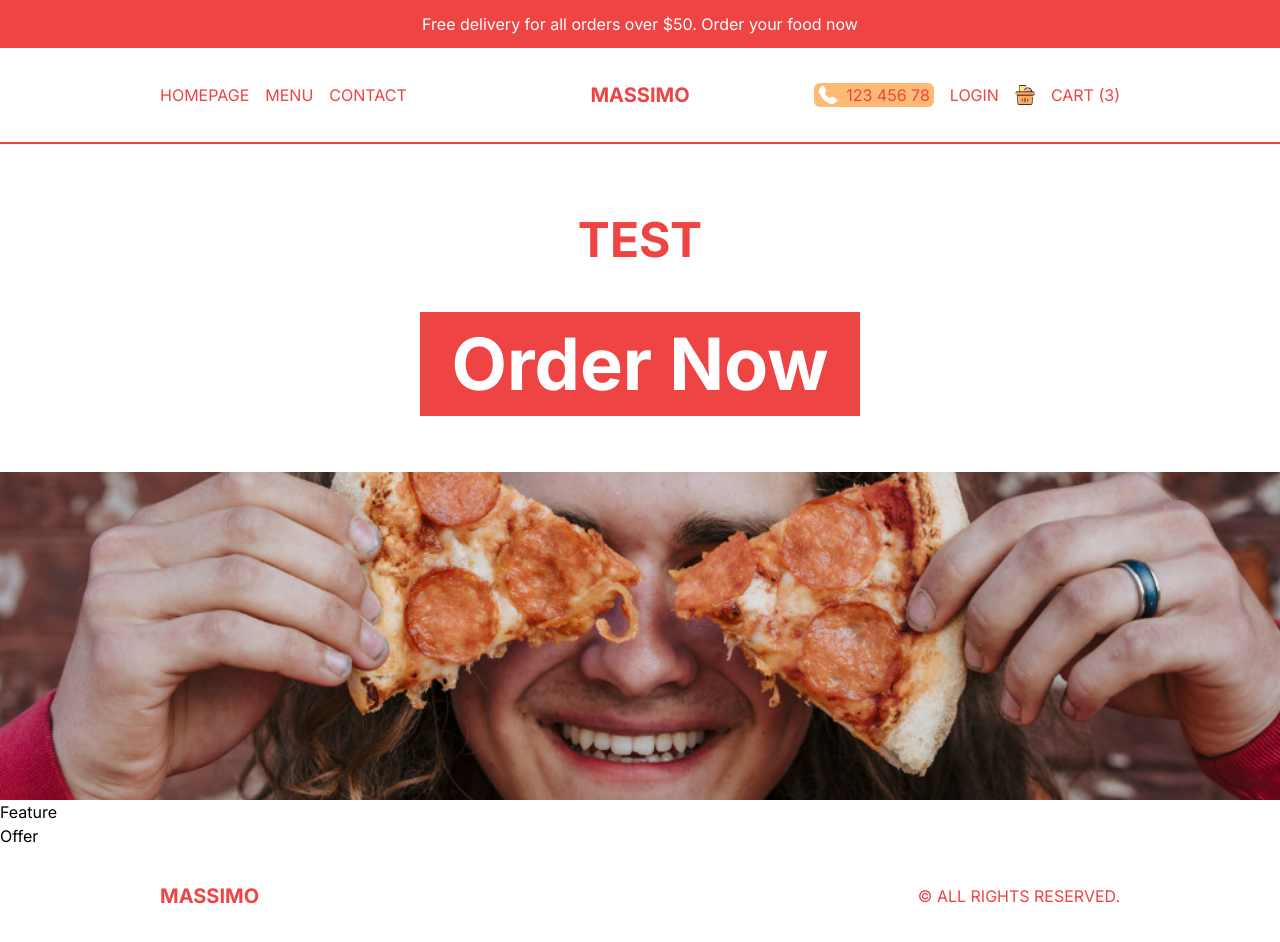
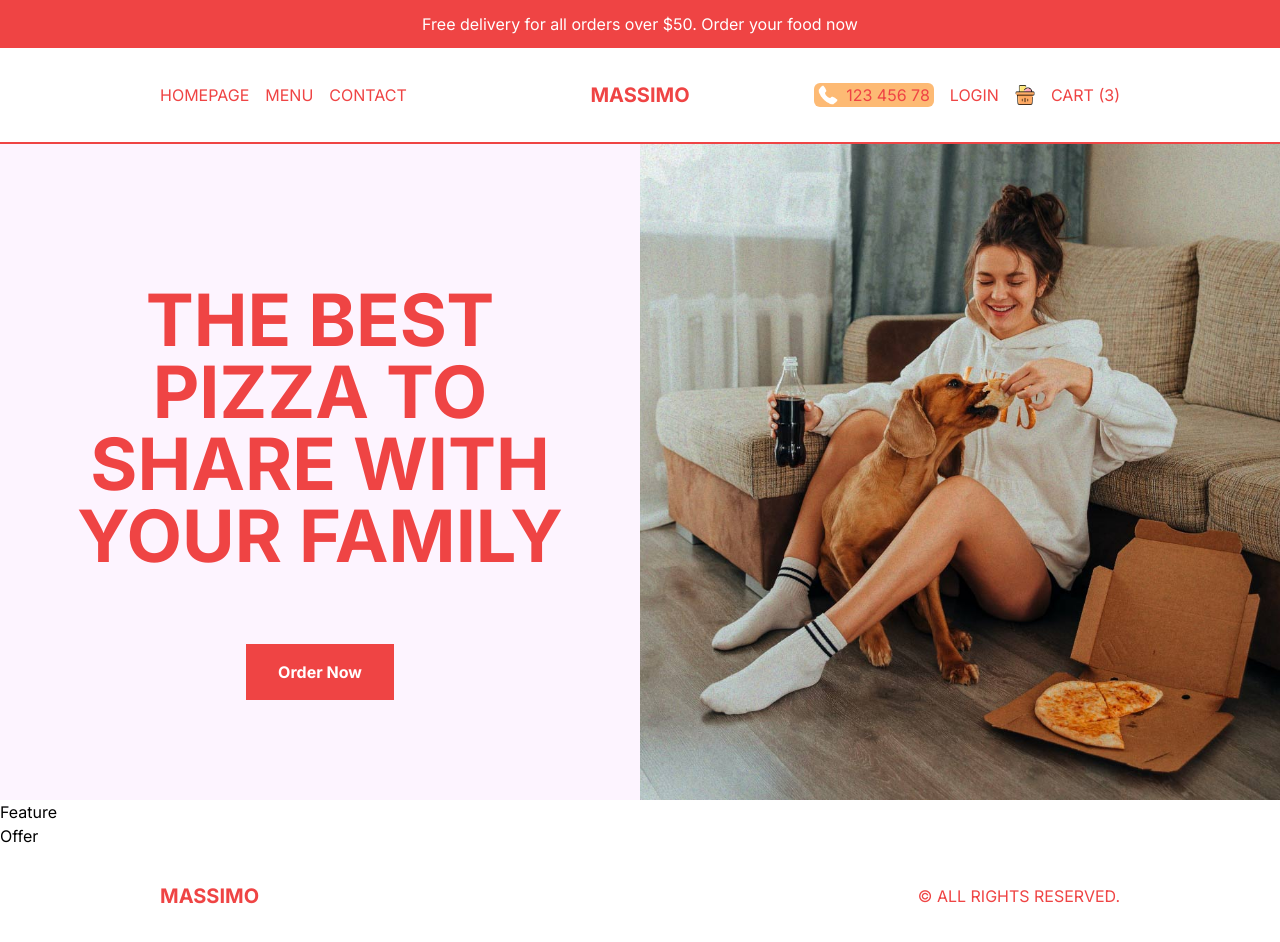
Before and after one commit to tienv1per/restaurant-food-ordering-app, a Next.js app: page / in a window 1280 px wide. Built offline with nearby package versions, Linux system fonts and the light colour scheme.

Commit message:
add auto slider effect

```diff
--- a/src/components/Slider.tsx
+++ b/src/components/Slider.tsx
@@ -1,5 +1,6 @@
+"use client"
 import Image from 'next/image';
-import React from 'react';
+import React, { useEffect, useState } from 'react';
 
 
 const data = [
@@ -21,18 +22,27 @@
 ];
 
 const Slider = () => {
+    const [currentSlide, setCurrentSlide] = useState(0);
+    useEffect(() => {
+        const interval = setInterval(() => {
+            setCurrentSlide((prev) => (prev === data.length - 1) ? (0) : (prev + 1));
+        }, 2000);
+        // cleanup function
+        return () => clearInterval(interval);
+    }, []);
+
     return (
-        <div className='flex flex-col h-[calc(100vh-6rem)] md:h-[calc(100vh-9rem)]'>
+        <div className='flex flex-col h-[calc(100vh-6rem)] md:h-[calc(100vh-9rem)] lg:flex-row bg-fuchsia-50'>
             {/* TEXT CONTAINER */}
-            <div className='h-1/2 flex items-center justify-center flex-col gap-8 text-red-500 font-bold'>
-                <h1 className='text-5xl text-center uppercase p-4'>
-                    Test
+            <div className='flex-1 flex items-center justify-center flex-col gap-8 text-red-500 font-bold'>
+                <h1 className="text-5xl text-center uppercase p-4 md:p-10 md:text-6xl xl:text-7xl">
+                    {data[currentSlide].title}
                 </h1>
-                <button className='bg-red-500 text-white py-4 px-8 md:text-6xl xl:text-7xl'>Order Now</button>
+                <button className='bg-red-500 text-white py-4 px-8'>Order Now</button>
             </div>
             {/* IMAGE CONTAINER */}
-            <div className='w-full h-1/2 relative'>
-                <Image src="/slide1.png" alt='' fill className='object-cover'/>
+            <div className='w-full flex-1 relative'>
+                <Image src={data[currentSlide].image} alt='' fill className='object-cover'/>
             </div>
         </div>
     )
```
